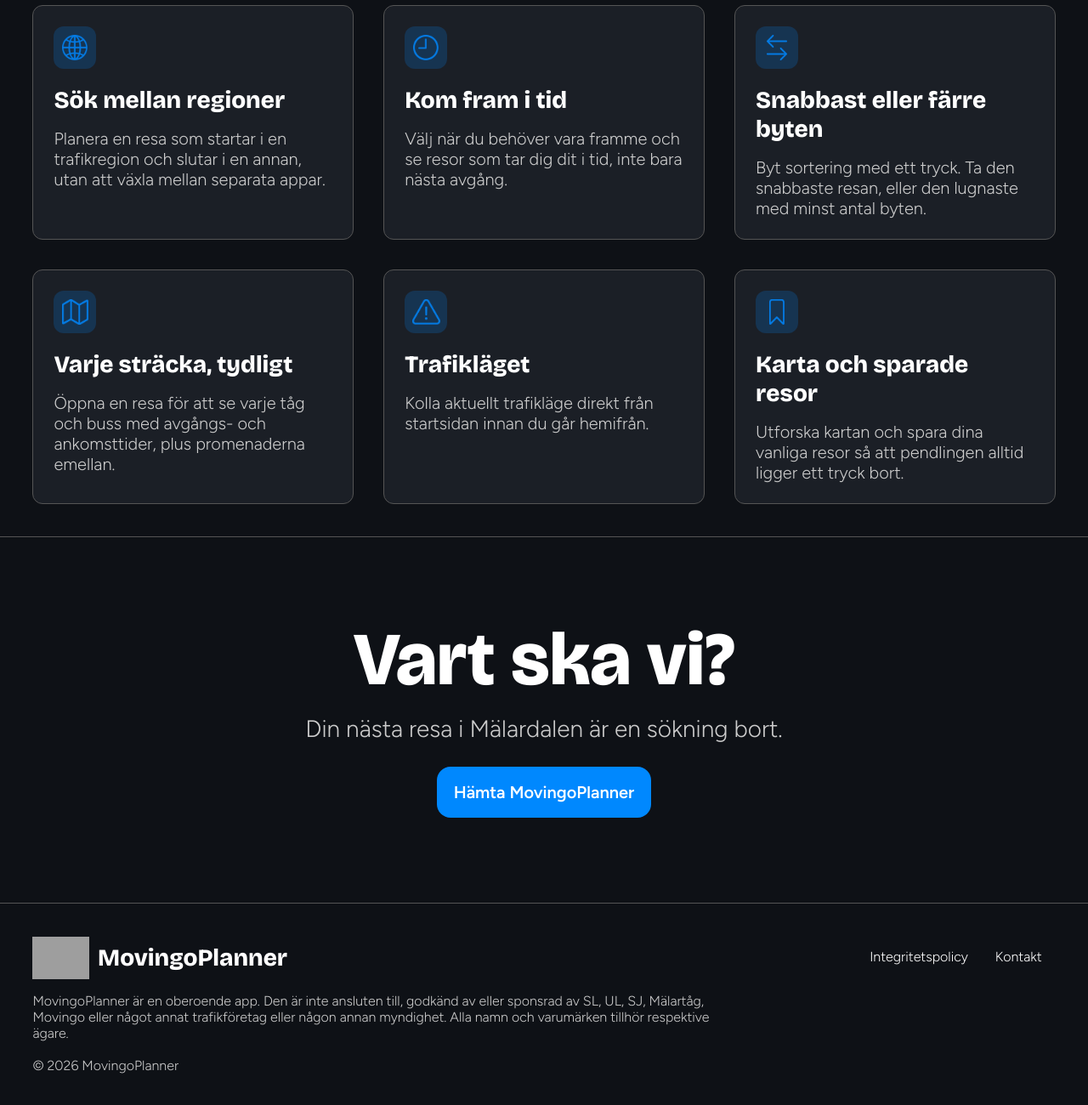
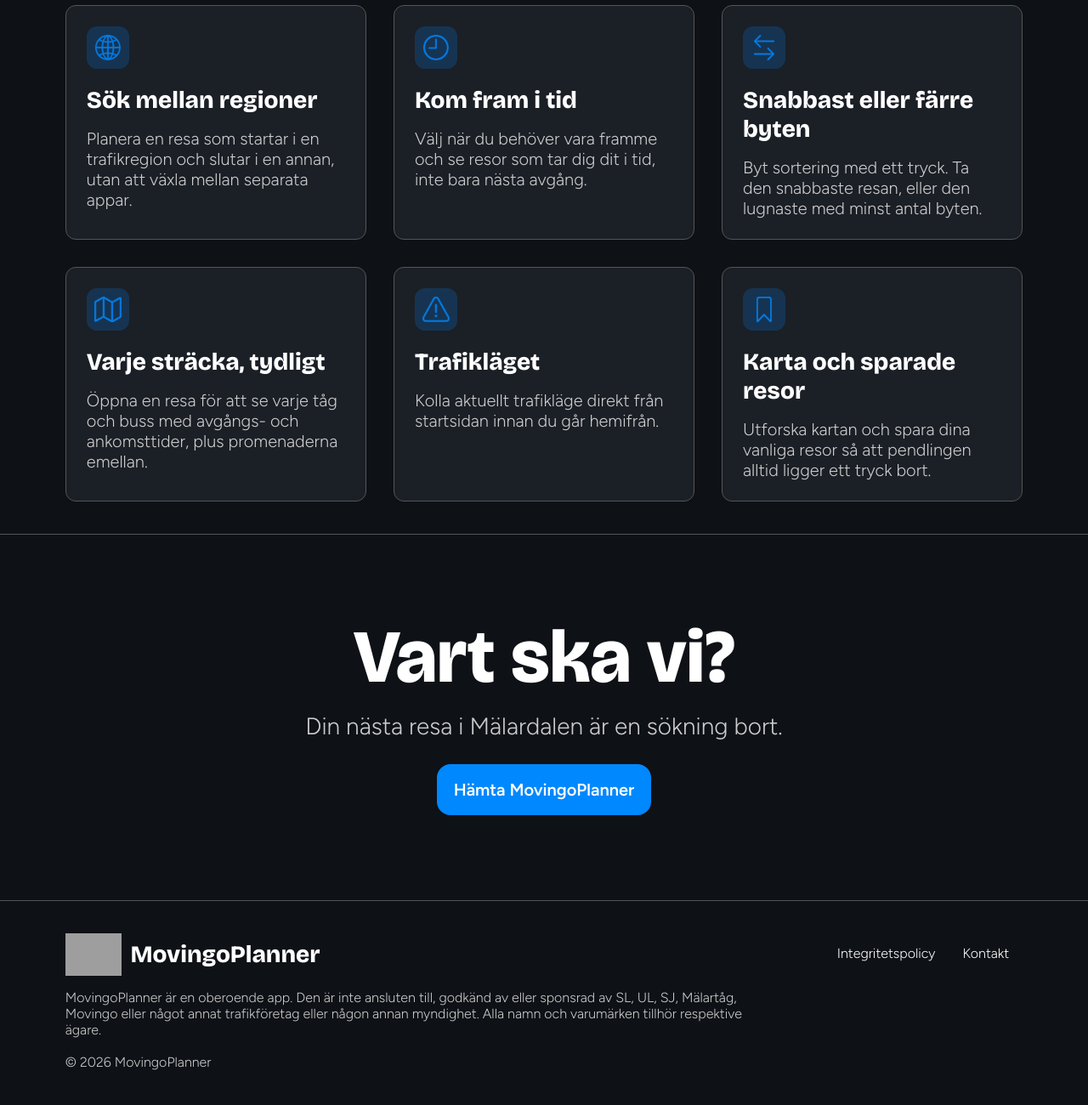
Before and after one commit to datpengu/movingo, a plain HTML site: page index.html in a window 1280 px wide. Shown: the part 1030-2330 px from the top of the page at 85% size. After the commit the page ends 2307 px from the top, so only its background shows below. Drawn offline with nearby package versions, Linux system fonts and the light colour scheme; grey boxes are pictures that could not be loaded.

Commit message:
Updated margins

```diff
--- a/css/styles.css
+++ b/css/styles.css
@@ -172,8 +172,19 @@ section a {
 section a.alternate-btn {
     background-color: #1b1f26;
     border: #555 1px solid;
+}
 
-    color: white;
+.img-btn {
+    padding: 0;
+    background-color: none;
+    border-radius: none;
+    border: none;
+    color: none;
+    height: 7vh;
+}
+
+.img-btn img {
+    height: 7.5vh;
 }
 
 #hero_sec a,
@@ -337,7 +348,7 @@ section a.alternate-btn {
 }
 
 #info_sec {
-    margin: 3vw;
+    margin: 3vw 6vw;
     height: auto;
 }
 
@@ -347,7 +358,7 @@ section a.alternate-btn {
 
 #info_sec .flex-container {
     justify-content: space-between;
-    gap: 2.75vw;
+    gap: 2.5vw;
     flex-wrap: wrap;
 }
 
@@ -357,7 +368,7 @@ section a.alternate-btn {
     flex: 1;
     border: #555 1px solid;
     border-radius: 12px;
-    min-width: 25vw;
+    min-width: 20vw;
 }
 
 #info_sec .flex-container div p {
@@ -443,9 +454,9 @@ footer #logo img {
 
 footer main {
     float: left;
-    width: 65.5%;
-    height: 20vh;
-    padding: 3vw;
+    width: 62.5%;
+    height: 17.5vh;
+    padding: 3vw 6vw;
     padding-right: 1.5vw;
 }
 
@@ -455,9 +466,9 @@ footer main p {
 
 footer aside {
     float: right;
-    width: 25.5%;
-    height: 20vh;
-    padding: 3vw;
+    width: 22.5%;
+    height: 17.5vh;
+    padding: 3vw 6vw;
     padding-left: 1.5vw;
 }
 
```
Also changed, not shown: downloads/index.html (+2 -2 lines), img/google_play.svg (renamed from img/googleplay.svg).
